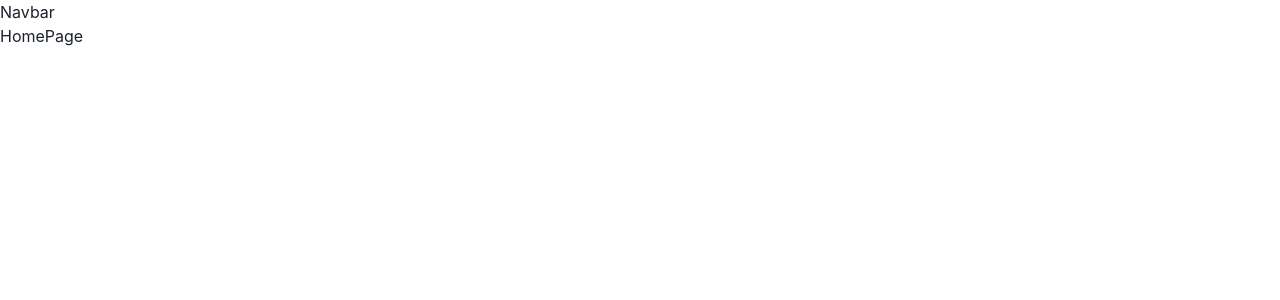
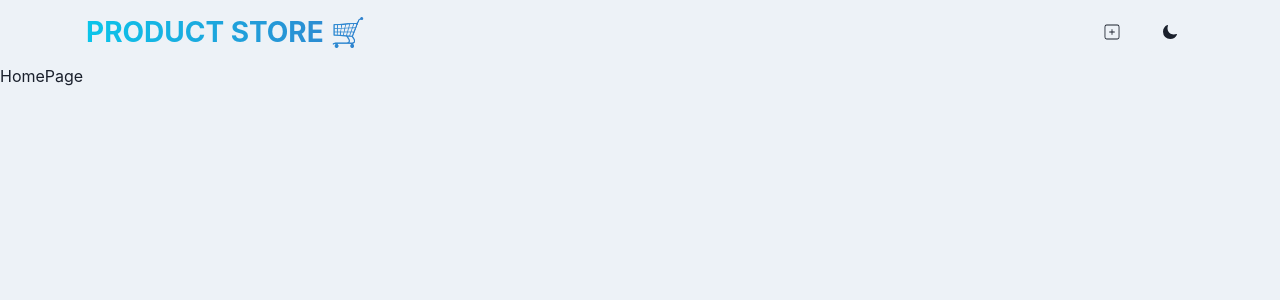
Before and after one commit to ArunPandyanVasam/Product-Store, a React (Vite) app in the folder frontend/: page / in a window 1280 px wide. Shown: the top 300 px of the page. Built offline with nearby package versions, Linux system fonts and the light colour scheme.

Commit message:
Made the Navbar

```diff
--- a/frontend/src/App.jsx
+++ b/frontend/src/App.jsx
@@ -1,4 +1,4 @@
-import { Box, Button } from "@chakra-ui/react";
+import { Box, useColorModeValue} from "@chakra-ui/react";
 import { Route, Routes } from "react-router-dom";
 import Navbar from "./components/Navbar";
 import HomePage from "./pages/HomePage";
@@ -6,7 +6,7 @@
 
 function App() {
   return (
-    <Box minH={"100vh"}>
+    <Box minH={"100vh"} bg={useColorModeValue("gray.100", "gray.900")} >
       <Navbar />
       <Routes>
         <Route path="/" element={<HomePage />} />
--- a/frontend/src/components/Navbar.jsx
+++ b/frontend/src/components/Navbar.jsx
@@ -1,11 +1,55 @@
-import React from 'react'
+import {
+  Button,
+  Container,
+  Flex,
+  HStack,
+  Text,
+  useColorMode,
+} from "@chakra-ui/react";
+import React from "react";
+import { Link } from "react-router-dom";
+import { CiSquarePlus } from "react-icons/ci";
+import { IoMoon } from "react-icons/io5";
+import { LuSun } from "react-icons/lu";
 
 const Navbar = () => {
+  const { colorMode, toggleColorMode } = useColorMode();
   return (
-    <div>
-      Navbar
-    </div>
-  )
-}
+    <Container maxW={"1140px"} px={4}>
+      <Flex
+        h={16}
+        alignItems={"center"}
+        justifyContent={"space-between"}
+        flexDir={{
+          base: "column",
+          sm: "row",
+        }}
+      >
+        <Text
+          fontSize={{ base: "22", sm: "28" }}
+          fontWeight={"bold"}
+          textTransform={"uppercase"}
+          textAlign={"center"}
+          bgGradient={"linear(to-r, cyan.400, blue.500)"}
+          bgClip={"text"}
+        >
+          <Link to={"/"}>Product Store 🛒</Link>
+        </Text>
 
-export default Navbar
+        <HStack spacing={2} alignItems={"center"}>
+          <Link to={"/create"}>
+            <Button>
+              <CiSquarePlus fontSize={20} />
+            </Button>
+          </Link>
+
+          <Button onClick={toggleColorMode}>
+            {colorMode === "light" ? <IoMoon /> : <LuSun size="20" />}
+          </Button>
+        </HStack>
+      </Flex>
+    </Container>
+  );
+};
+
+export default Navbar;
```
